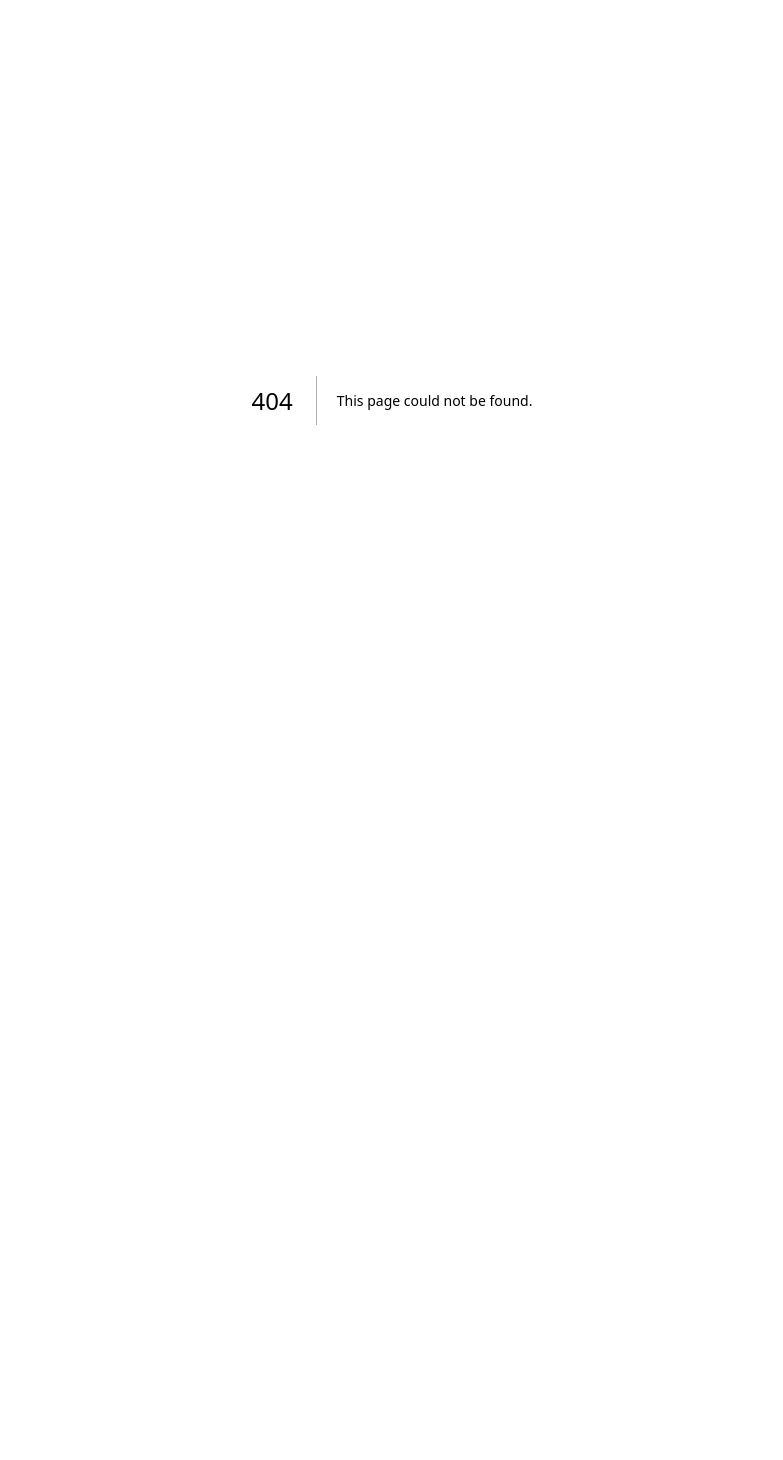
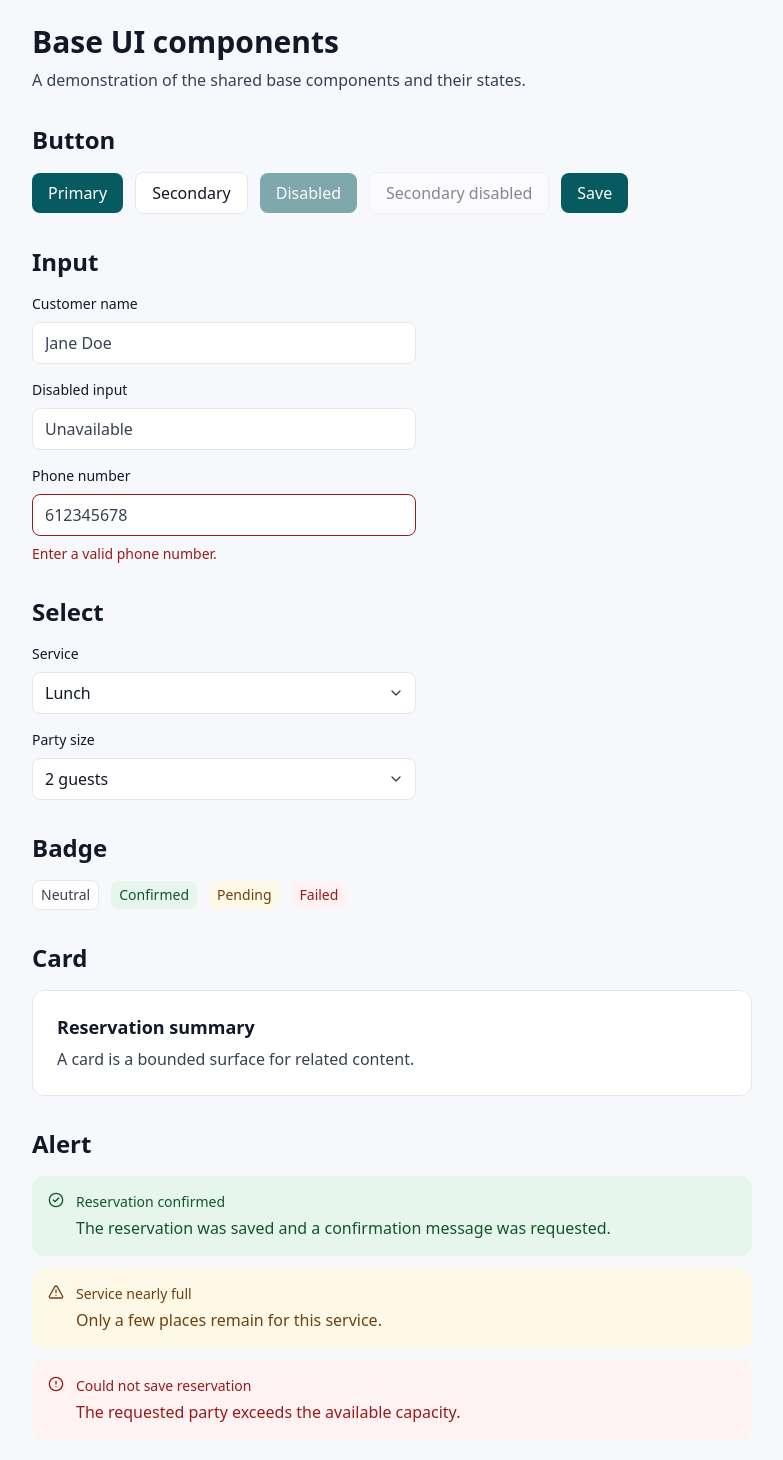
Before and after one commit to femCodersClub-vonage-program/restaurant-receptionist, a Next.js app in the folder frontend/: page /ui-demo in a window 1280 px wide. Before the commit this address had no page. Shown: the top 1460 px of the page, without its empty margins (248-1031 px from the left). Before the commit the page ends 800 px from the top, so only its background shows below. Built offline with nearby package versions, Linux system fonts and the light colour scheme.

Commit message:
feat: add UiDemoPage with reusable UI components demonstration

```diff
--- /dev/null
+++ b/frontend/src/app/ui-demo/page.tsx
@@ -0,0 +1,128 @@
+"use client";
+
+import { useState } from "react";
+
+import { Alert, Badge, Button, Card, Input, Select } from "@/components/ui";
+
+export default function UiDemoPage() {
+  const [saving, setSaving] = useState(false);
+
+  function handleSave() {
+    setSaving(true);
+    window.setTimeout(() => setSaving(false), 1500);
+  }
+
+  return (
+    <main className="mx-auto flex w-full max-w-3xl flex-col gap-8 p-6">
+      <div className="flex flex-col gap-2">
+        <h1 className="text-heading-lg">Base UI components</h1>
+        <p className="text-foreground-muted">
+          A demonstration of the shared base components and their states.
+        </p>
+      </div>
+
+      <section className="flex flex-col gap-4">
+        <h2 className="text-heading-md">Button</h2>
+        <div className="flex flex-wrap items-center gap-3">
+          <Button>Primary</Button>
+          <Button variant="secondary">Secondary</Button>
+          <Button disabled>Disabled</Button>
+          <Button variant="secondary" disabled>
+            Secondary disabled
+          </Button>
+          <Button onClick={handleSave} loading={saving}>
+            {saving ? "Saving..." : "Save"}
+          </Button>
+        </div>
+      </section>
+
+      <section className="flex flex-col gap-4">
+        <h2 className="text-heading-md">Input</h2>
+        <div className="flex w-full max-w-sm flex-col gap-2">
+          <label htmlFor="customer-name" className="text-label">
+            Customer name
+          </label>
+          <Input id="customer-name" name="customerName" placeholder="Jane Doe" />
+        </div>
+        <div className="flex w-full max-w-sm flex-col gap-2">
+          <label htmlFor="notes-disabled" className="text-label">
+            Disabled input
+          </label>
+          <Input id="notes-disabled" disabled placeholder="Unavailable" />
+        </div>
+        <div className="flex w-full max-w-sm flex-col gap-2">
+          <label htmlFor="phone-error" className="text-label">
+            Phone number
+          </label>
+          <Input
+            id="phone-error"
+            error
+            aria-describedby="phone-error-message"
+            placeholder="612345678"
+          />
+          <p id="phone-error-message" className="text-label text-error">
+            Enter a valid phone number.
+          </p>
+        </div>
+      </section>
+
+      <section className="flex flex-col gap-4">
+        <h2 className="text-heading-md">Select</h2>
+        <div className="flex w-full max-w-sm flex-col gap-2">
+          <label htmlFor="service" className="text-label">
+            Service
+          </label>
+          <Select id="service" name="service" defaultValue="lunch">
+            <option value="lunch">Lunch</option>
+            <option value="dinner">Dinner</option>
+          </Select>
+        </div>
+        <div className="flex w-full max-w-sm flex-col gap-2">
+          <label htmlFor="party-size" className="text-label">
+            Party size
+          </label>
+          <Select id="party-size" name="partySize" disabled defaultValue="2">
+            <option value="2">2 guests</option>
+          </Select>
+        </div>
+      </section>
+
+      <section className="flex flex-col gap-4">
+        <h2 className="text-heading-md">Badge</h2>
+        <div className="flex flex-wrap items-center gap-3">
+          <Badge>Neutral</Badge>
+          <Badge variant="success">Confirmed</Badge>
+          <Badge variant="warning">Pending</Badge>
+          <Badge variant="error">Failed</Badge>
+        </div>
+      </section>
+
+      <section className="flex flex-col gap-4">
+        <h2 className="text-heading-md">Card</h2>
+        <Card className="p-6">
+          <div className="flex flex-col gap-2">
+            <h3 className="text-heading-sm">Reservation summary</h3>
+            <p className="text-foreground-muted">
+              A card is a bounded surface for related content.
+            </p>
+          </div>
+        </Card>
+      </section>
+
+      <section className="flex flex-col gap-4">
+        <h2 className="text-heading-md">Alert</h2>
+        <div className="flex flex-col gap-3">
+          <Alert variant="success" title="Reservation confirmed">
+            The reservation was saved and a confirmation message was requested.
+          </Alert>
+          <Alert variant="warning" title="Service nearly full">
+            Only a few places remain for this service.
+          </Alert>
+          <Alert variant="error" title="Could not save reservation">
+            The requested party exceeds the available capacity.
+          </Alert>
+        </div>
+      </section>
+    </main>
+  );
+}
```
